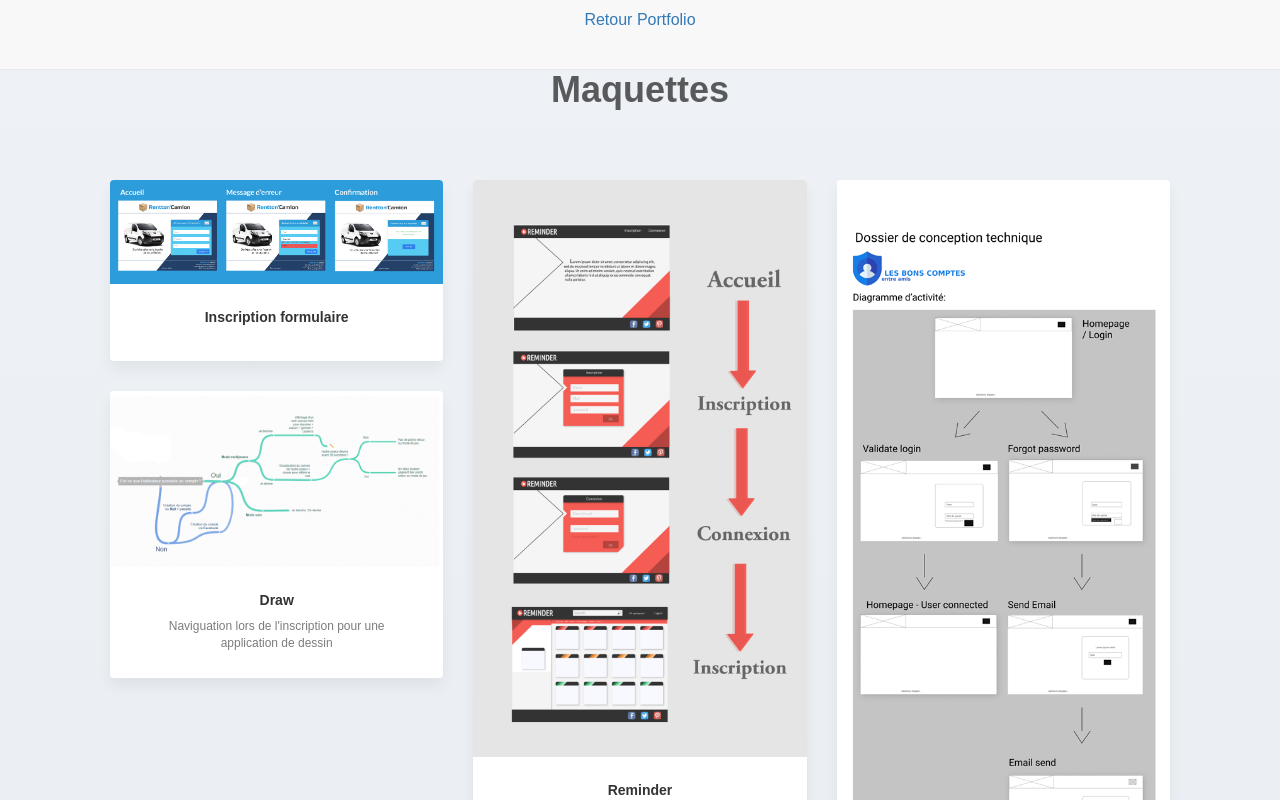
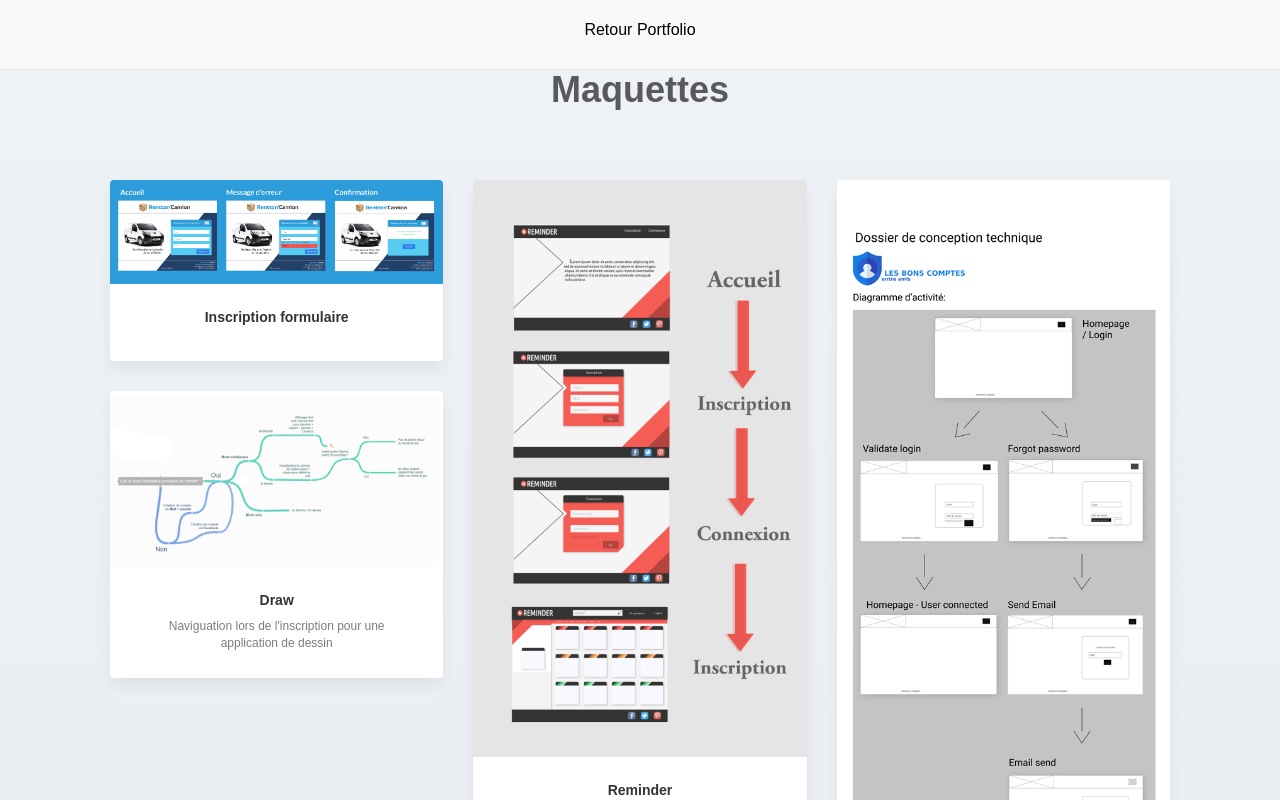
Before and after one commit to DouardAlexandre/Maquettes, a plain HTML site: page index.html in a window 1280 px wide. Shown: the top 800 px of the page. Drawn offline with nearby package versions, Linux system fonts and the light colour scheme; some packages are replaced by stand-ins of ours; a script that the page names is missing; a web font is replaced by a local one.

Commit message:
retour book

```diff
--- a/style.css
+++ b/style.css
@@ -7,6 +7,7 @@ body {
     width:100%;
     height:7rem;
     color:black;
+    text-decoration: none;
 }
 #mainNav a{
     position:absolute;
@@ -15,6 +16,10 @@ body {
     margin-left:auto;
     margin-right:auto;
     bottom:4rem;
+    text-decoration: none;
+    outline: none;
+    color: black;
+    bottom:3rem;
 }
 
 .gallery-container h1 {
```
